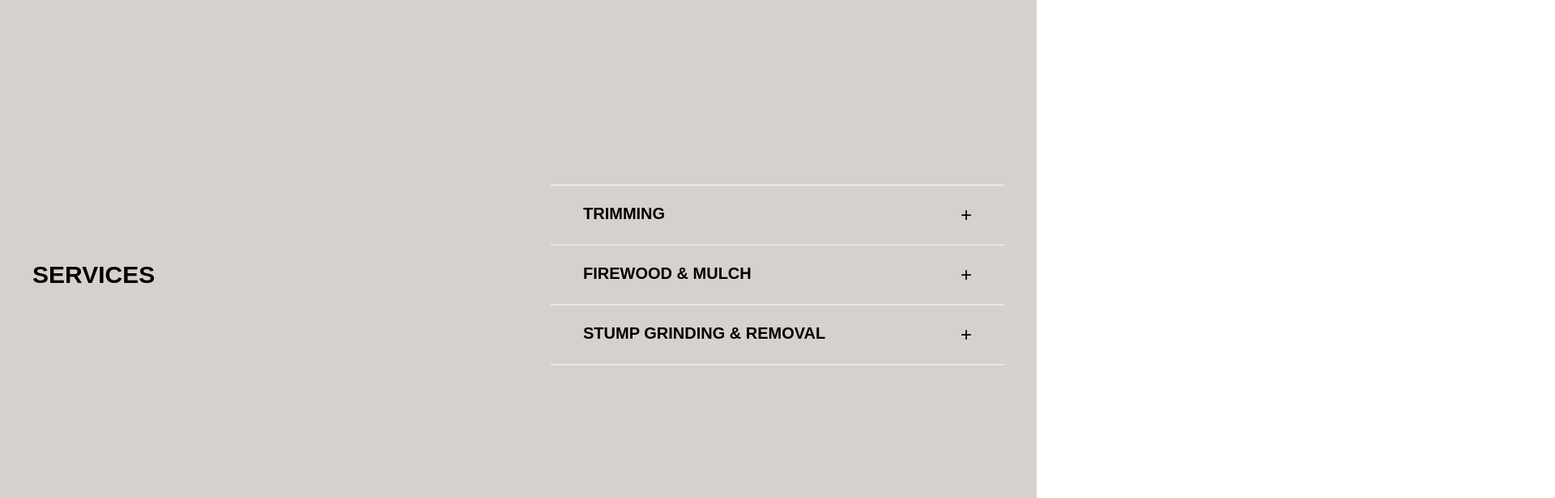
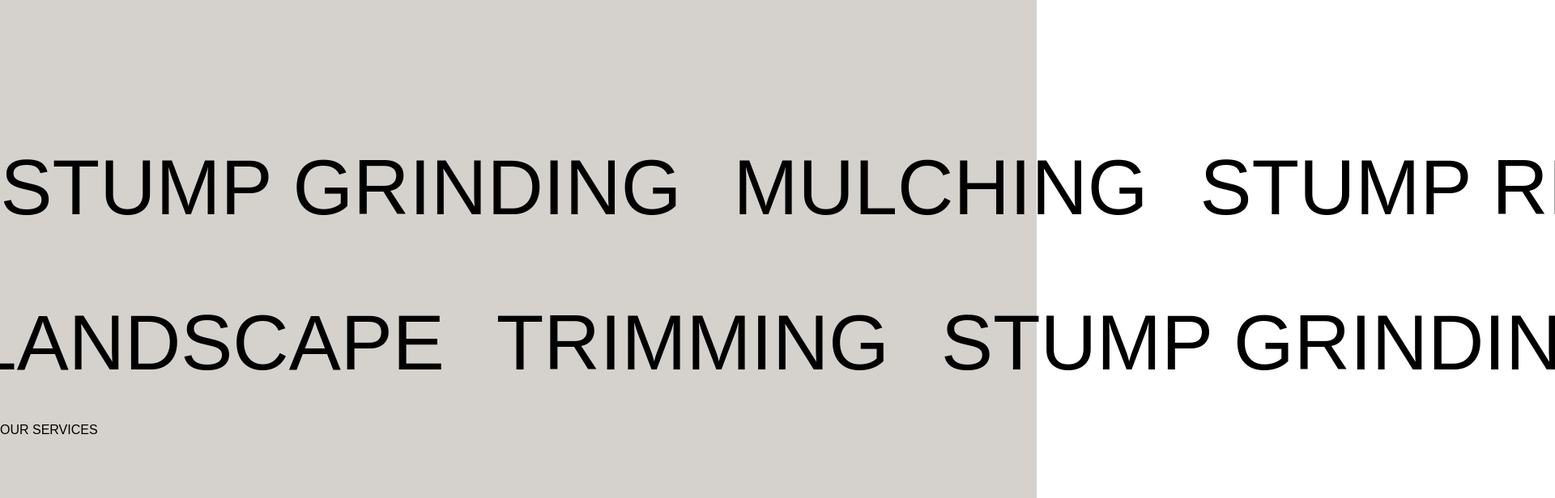
Before and after one commit to gmcclarin/tyler, a React (Create React App) app: page / in a window 1280 px wide. Shown: the part 860-1476 px from the top of the page at 81% size, 1920 px wide, since content can reach past the window. Built offline with nearby package versions, Linux system fonts and the light colour scheme; no server answers.

Commit message:
slow it down

```diff
--- a/src/pages/Home.js
+++ b/src/pages/Home.js
@@ -7,6 +7,7 @@ import ReviewCarousel from "../components/ReviewCarousel";
 import pic1 from "../photos/01.jpeg"
 import pic2 from "../photos/02.png"
 import pic3 from "../photos/03.jpeg"
+import ServicesMarquee from "../components/ServicesMarquee";
 
 
 const Home = ( ) => {
@@ -38,9 +39,10 @@ const Home = ( ) => {
                     {/* END three fullscreen pictures */}
                 </div>
 
-                <div className="w-screen h-screen">
+                <div className="w-screen h-screen flex items-center">
                     <Reveal>
-                        <Services />
+                        <ServicesMarquee />
+                        <button>OUR SERVICES</button>
                     </Reveal>
                 </div>
             </div>
--- a/src/pages/ServicesPage.js
+++ b/src/pages/ServicesPage.js
@@ -9,7 +9,7 @@ const ServicesPage = () => {
             <Nav />
 
             <div className="flex min-w-screen min-h-screen items-center justify-between">
-                <ServicesMarquee />
+                {/* <ServicesMarquee /> */}
                 {/* <div className="flex w-full justify-center my-20">
                     <div className="font-bold text-2xl p-10 text-olive hover:text-dark cursor-pointer"><a href="#trimmingservice">TRIMMING</a></div>
                     <div className="font-bold text-2xl p-10 text-olive hover:text-dark  cursor-pointer">STUMP REMOVAL</div>
--- a/tailwind.config.js
+++ b/tailwind.config.js
@@ -19,10 +19,10 @@ module.exports = {
 
       },
       animation: {
-        marquee: 'marquee 25s linear infinite',
-        marquee2: 'marquee2 25s linear infinite',
-        marquee3: 'marquee3 25s linear infinite',
-        marquee4: 'marquee4 25s linear infinite',
+        marquee: 'marquee 40s linear infinite',
+        marquee2: 'marquee2 40s linear infinite',
+        marquee3: 'marquee3 40s linear infinite',
+        marquee4: 'marquee4 40s linear infinite',
       },
       keyframes: {
         marquee: {
```
